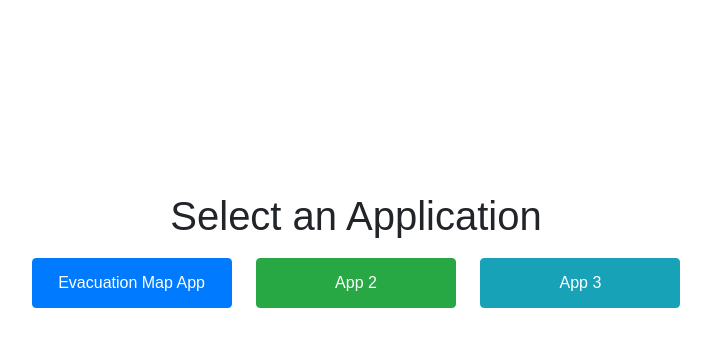
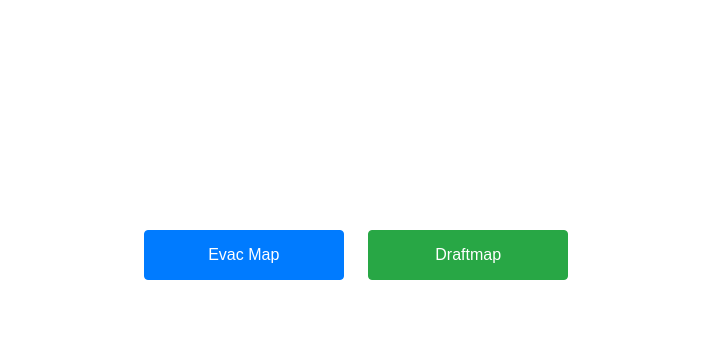
Before and after one commit to selfa/Evac-Maps, a Flask app: page / in a window 1280 px wide. Shown: the part 145-492 px from the top of the page, without its empty margins (284-995 px from the left). Run offline with Flask 2, Linux system fonts and the light colour scheme; some libraries are stand-ins or nearby versions.

Commit message:
Update front_page.html

```diff
--- a/templates/front_page.html
+++ b/templates/front_page.html
@@ -33,10 +33,8 @@
 <body>
     <div class="container">
         <div class="buttons">
-            <h1>Select an Application</h1>
-            <button class="btn btn-primary" onclick="location.href='/evac-map'">Evacuation Map App</button>
-            <button class="btn btn-success" onclick="location.href='/app2'">App 2</button>
-            <button class="btn btn-info" onclick="location.href='/app3'">App 3</button>
+            <button class="btn btn-primary" onclick="location.href='/evac-map'">Evac Map</button>
+            <button class="btn btn-success" onclick="location.href='/draft-map'">Draftmap</button>
         </div>
     </div>
 </body>
```
